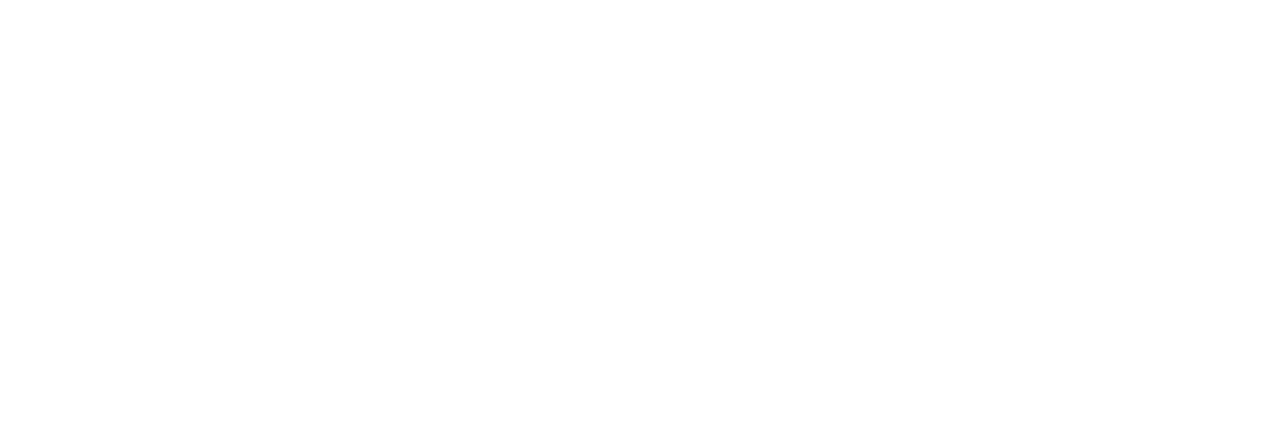
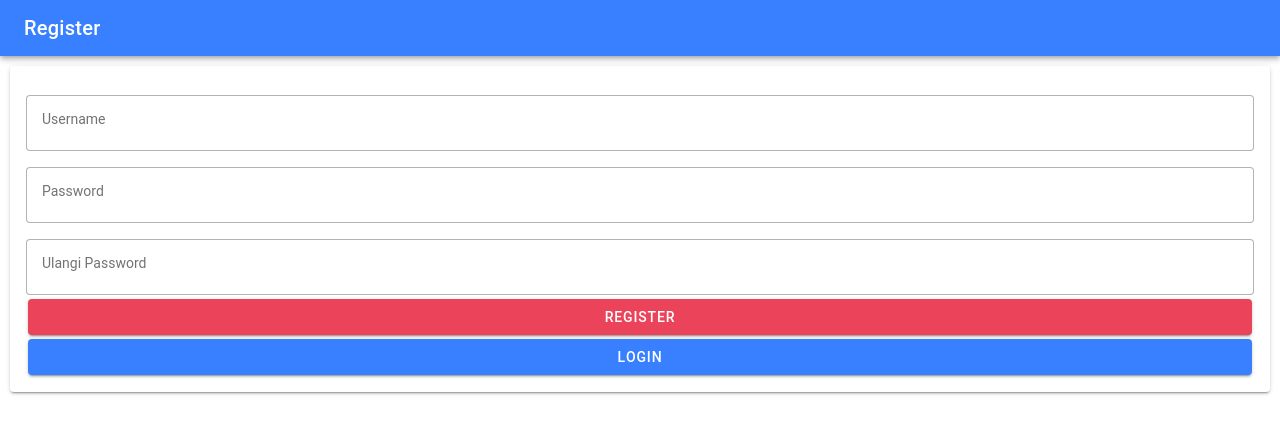
Before and after one commit to mohammadzarkasi/ion-app1, a React (Vite) app: page /register in a window 1280 px wide. Shown: the top 434 px of the page. Built offline with nearby package versions, Linux system fonts and the light colour scheme.

Commit message:
halaman register

```diff
--- a/package.json
+++ b/package.json
@@ -44,7 +44,7 @@
     "jsdom": "^22.1.0",
     "terser": "^5.4.0",
     "typescript": "^5.1.6",
-    "vite": "^5.0.0",
+    "vite": "5.0.11",
     "vitest": "^0.34.6"
   },
   "description": "An Ionic project"
--- a/src/App.tsx
+++ b/src/App.tsx
@@ -22,7 +22,8 @@
 /* Theme variables */
 import './theme/variables.css';
 import LandingPage from './pages/Landing';
-import LoginPage from './pages/Login';
+import LoginPage from './pages/Login/Login';
+import RegisterPage from './pages/Register/register';
 
 setupIonicReact();
 
@@ -34,6 +35,7 @@
           <LandingPage/>
         </Route>
         <Route exact path="/login" component={LoginPage} />
+        <Route exact path="/register" component={RegisterPage} />
         {/* <Route exact path="/home">
           <Home />
         </Route>
--- a/src/pages/Landing.tsx
+++ b/src/pages/Landing.tsx
@@ -1,4 +1,4 @@
-import { IonButton, IonCard, IonCardContent, IonContent, IonHeader, IonPage, IonTitle, IonToolbar } from "@ionic/react";
+import { IonButton, IonCard, IonCardContent, IonContent, IonHeader, IonPage, IonText, IonTitle, IonToolbar } from "@ionic/react";
 
 const LandingPage: React.FC = () => {
     return (
@@ -12,7 +12,9 @@
         <IonContent>
             <IonCard>
                 <IonCardContent>
-                    Hello World
+                    <IonText >
+                        Hello World
+                    </IonText>
                     <IonButton type="button" routerLink="/login">Login</IonButton>
                 </IonCardContent>
             </IonCard>
--- a/src/pages/Login.tsx
+++ b/src/pages/Login/Login.tsx
@@ -1,11 +1,22 @@
-import { IonBackButton, IonButton, IonCard, IonCardContent, IonContent, IonHeader, IonInput, IonPage, IonTitle, IonToolbar } from "@ionic/react";
+import { IonBackButton, IonButton, IonButtons, IonCard, IonCardContent, IonContent, IonHeader, IonInput, IonPage, IonTitle, IonToolbar } from "@ionic/react";
+import { SyntheticEvent } from "react";
 
 const LoginPage: React.FC = () => {
+
+    const doLogin = (ev: any) => {
+        ev.preventDefault();
+        console.log(ev.constructor.name);
+        console.log(ev);
+        console.log('do login');
+    }
+
     return (
         <IonPage>
             <IonHeader>
                 <IonToolbar color={'primary'}>
-                    <IonBackButton slot="start"/>
+                    <IonButtons slot="start">
+                        <IonBackButton />
+                    </IonButtons>
                     <IonTitle>Login</IonTitle>
                 </IonToolbar>
             </IonHeader>
@@ -13,11 +24,11 @@
             <IonContent>
                 <IonCard>
                     <IonCardContent>
-                        <form>
+                        <form onSubmit={doLogin}>
                             <IonInput label="Username" type="text" placeholder="350xxxxxxx" fill="outline" labelPlacement="floating" className="ion-margin-top"/>
                             <IonInput label="Password" type="password" placeholder="" fill="outline" labelPlacement="floating" className="ion-margin-top"/>
                             <IonButton type="submit" expand="block">Login</IonButton>
-                            <IonButton type="button" expand="block" color={"danger"}>Register</IonButton>
+                            <IonButton type="button" expand="block" color={"danger"} routerLink="/register">Register</IonButton>
                         </form>
                     </IonCardContent>
                 </IonCard>
--- /dev/null
+++ b/src/pages/Register/register.tsx
@@ -0,0 +1,38 @@
+import { IonBackButton, IonButton, IonButtons, IonCard, IonCardContent, IonContent, IonHeader, IonInput, IonPage, IonText, IonTitle, IonToolbar } from "@ionic/react";
+
+const RegisterPage: React.FC = () => {
+    const doRegister = (ev: any) => {
+        ev.preventDefault();
+        console.log(ev.constructor.name);
+        console.log(ev);
+        console.log('do register');
+    }
+    return (
+        <IonPage>
+            <IonHeader>
+                <IonToolbar color={'primary'}>
+                    <IonButtons slot="start">
+                        <IonBackButton />
+                    </IonButtons>
+                    <IonTitle>Register</IonTitle>
+                </IonToolbar>
+            </IonHeader>
+
+            <IonContent>
+                <IonCard>
+                    <IonCardContent>
+                        <form onSubmit={doRegister}>
+                            <IonInput label="Username" type="text" placeholder="350xxxxxxx" fill="outline" labelPlacement="floating" className="ion-margin-top"/>
+                            <IonInput label="Password" type="password" placeholder="" fill="outline" labelPlacement="floating" className="ion-margin-top"/>
+                            <IonInput label="Ulangi Password" type="password" placeholder="" fill="outline" labelPlacement="floating" className="ion-margin-top"/>
+                            <IonButton type="submit" expand="block" color={'danger'}>Register</IonButton>
+                            <IonButton type="button" expand="block" color={"primary"} routerLink="/login">Login</IonButton>
+                        </form>
+                    </IonCardContent>
+                </IonCard>
+            </IonContent>
+        </IonPage>
+    );
+}
+
+export default RegisterPage;
```
